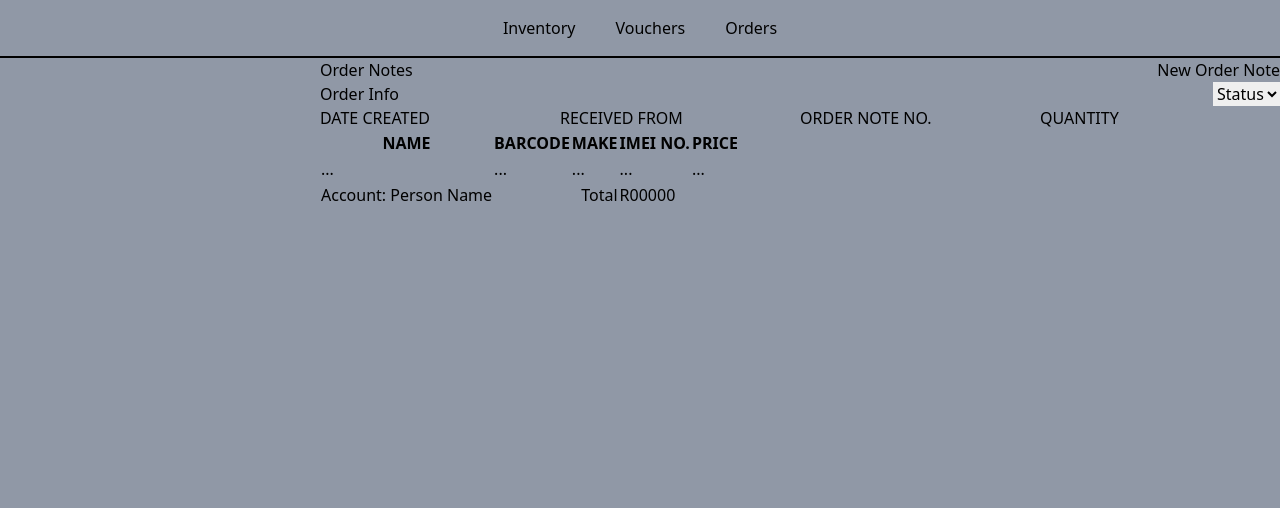
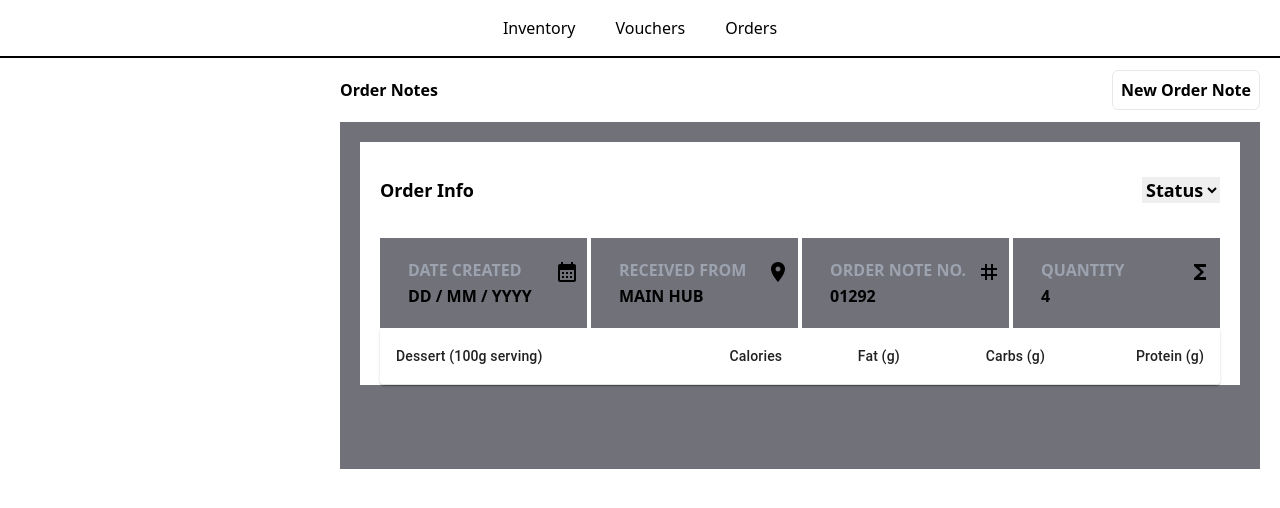
Before and after one commit to MapieMamunhe/siglonet-web-test-page, a Next.js app: page /orders/list in a window 1280 px wide. Shown: the top 508 px of the page. Built offline with nearby package versions, Linux system fonts and the light colour scheme.

Commit message:
Add MUI dependencies
Refactor order info section

```diff
--- a/package.json
+++ b/package.json
@@ -9,6 +9,11 @@
     "lint": "next lint"
   },
   "dependencies": {
+    "@emotion/react": "^11.10.6",
+    "@emotion/styled": "^11.10.6",
+    "@fontsource/roboto": "^4.5.8",
+    "@mui/icons-material": "^5.11.11",
+    "@mui/material": "^5.11.11",
     "@types/node": "18.14.2",
     "@types/react": "18.0.28",
     "@types/react-dom": "18.0.11",
--- a/src/pages/orders/list.tsx
+++ b/src/pages/orders/list.tsx
@@ -1,5 +1,14 @@
 import React, { useState } from "react";
 import Link from "next/link";
+import Table from "@mui/material/Table";
+import TableBody from "@mui/material/TableBody";
+import TableCell from "@mui/material/TableCell";
+import TableContainer from "@mui/material/TableContainer";
+import TableHead from "@mui/material/TableHead";
+import TableRow from "@mui/material/TableRow";
+import Paper from "@mui/material/Paper";
+import { CalendarMonth, Place, Tag, Functions } from "@mui/icons-material";
+
 // import { Container } from './styles';
 
 const OrdersList: React.FC = () => {
@@ -17,8 +26,30 @@ const OrdersList: React.FC = () => {
       link: "inventory/list",
     },
   ]);
+  const [mainInfo, setMainInfo] = useState([
+    {
+      title: "DATE CREATED",
+      icon: <CalendarMonth />,
+      value: "DD / MM / YYYY",
+    },
+    {
+      title: "RECEIVED FROM ",
+      icon: <Place />,
+      value: "MAIN HUB",
+    },
+    {
+      title: "ORDER NOTE NO.",
+      icon: <Tag />,
+      value: "01292",
+    },
+    {
+      title: "QUANTITY",
+      icon: <Functions />,
+      value: "4",
+    },
+  ]);
   return (
-    <>
+    <body className="bg-white h-screen">
       <header>
         <nav className="border-b-2 border-solid border-black">
           <ul className="flex justify-center ">
@@ -32,76 +63,67 @@ const OrdersList: React.FC = () => {
       </header>
       <main className="grid grid-cols-4">
         <section className="grid"></section>
-        <section className="col-span-3">
+        <section className="col-span-3 px-5">
           {/* O header do Order notes */}
-          <section className="flex justify-between">
-            <p>Order Notes</p>
+          <section className="font-bold flex justify-between py-5 ">
+            <p className="">Order Notes</p>
             <Link href="/">
-              <span>New Order Note</span>
+              <span className="border rounded-md p-2">New Order Note</span>
             </Link>
           </section>
           {/* Order Info */}
-          <section id="hero">
-            <div className="flex justify-between">
+          <section id="hero" className="bg-zinc-500 p-5 h-full">
+            <div className="bg-white px-5">
+              <div
+                className="flex
+            justify-between  h-24
+            font-semibold text-lg text-center
+            items-center
+            "
+              >
                 <span>Order Info</span>
                 <select name="status" id="status">
                   <option value="">Status</option>
                 </select>
               </div>
               {/* Basic info */}
-            <div>
-              <ul className="grid grid-cols-4">
-                <li>
-                  <span>DATE CREATED</span>
-                  <span></span>
+              <div className="">
+                <ul className="grid grid-cols-4 gap-1 w-full">
+                  {mainInfo.map((item) => {
+                    return (
+                      <li
+                        key={item.title}
+                        className="bg-zinc-500 py-5 flex flex-col font-semibold"
+                      >
+                        <span className="pl-7 flex justify-between pr-2">
+                          <span className="text-gray-400 ">{item.title}</span>
+                          <span>{item.icon}</span>
+                        </span>
+                        <span className="pl-7">{item.value}</span>
                       </li>
-                <li>
-                  <span>RECEIVED FROM</span>
-                  <span></span>
-                </li>
-                <li>
-                  <span>ORDER NOTE NO.</span>
-                  <span></span>
-                </li>
-                <li>
-                  <span>QUANTITY</span>
-                  <span></span>
-                </li>
+                    );
+                  })}
                 </ul>
               </div>
-            <table>
-              <thead>
-                <tr>
-                  <th>NAME</th>
-                  <th>BARCODE</th>
-                  <th>MAKE</th>
-                  <th>IMEI NO.</th>
-                  <th>PRICE</th>
-                </tr>
-              </thead>
-              <tbody>
-                <tr>
-                  <td>...</td>
-                  <td>...</td>
-                  <td>...</td>
-                  <td>...</td>
-                  <td>...</td>
-                </tr>
-              </tbody>
-              <tfoot>
-                <tr>
-                  <td>Account: Person Name</td>
-                  <td className="text-right" colSpan={2}>
-                    Total
-                  </td>
-                  <td>R00000</td>
-                </tr>
-              </tfoot>
-            </table>
+              <TableContainer component={Paper}>
+                <Table sx={{ minWidth: 650 }} aria-label="simple table">
+                  <TableHead>
+                    <TableRow>
+                      <TableCell>Dessert (100g serving)</TableCell>
+                      <TableCell align="right">Calories</TableCell>
+                      <TableCell align="right">Fat&nbsp;(g)</TableCell>
+                      <TableCell align="right">Carbs&nbsp;(g)</TableCell>
+                      <TableCell align="right">Protein&nbsp;(g)</TableCell>
+                    </TableRow>
+                  </TableHead>
+                  <TableBody></TableBody>
+                </Table>
+              </TableContainer>
+            </div>
           </section>
         </section>
       </main>
-    </>
+    </body>
   );
 };
 
```
Also changed, not shown: 1 other file (tests, documents, lock files or other folders). Lines whose indentation alone changed are shown as unchanged.
